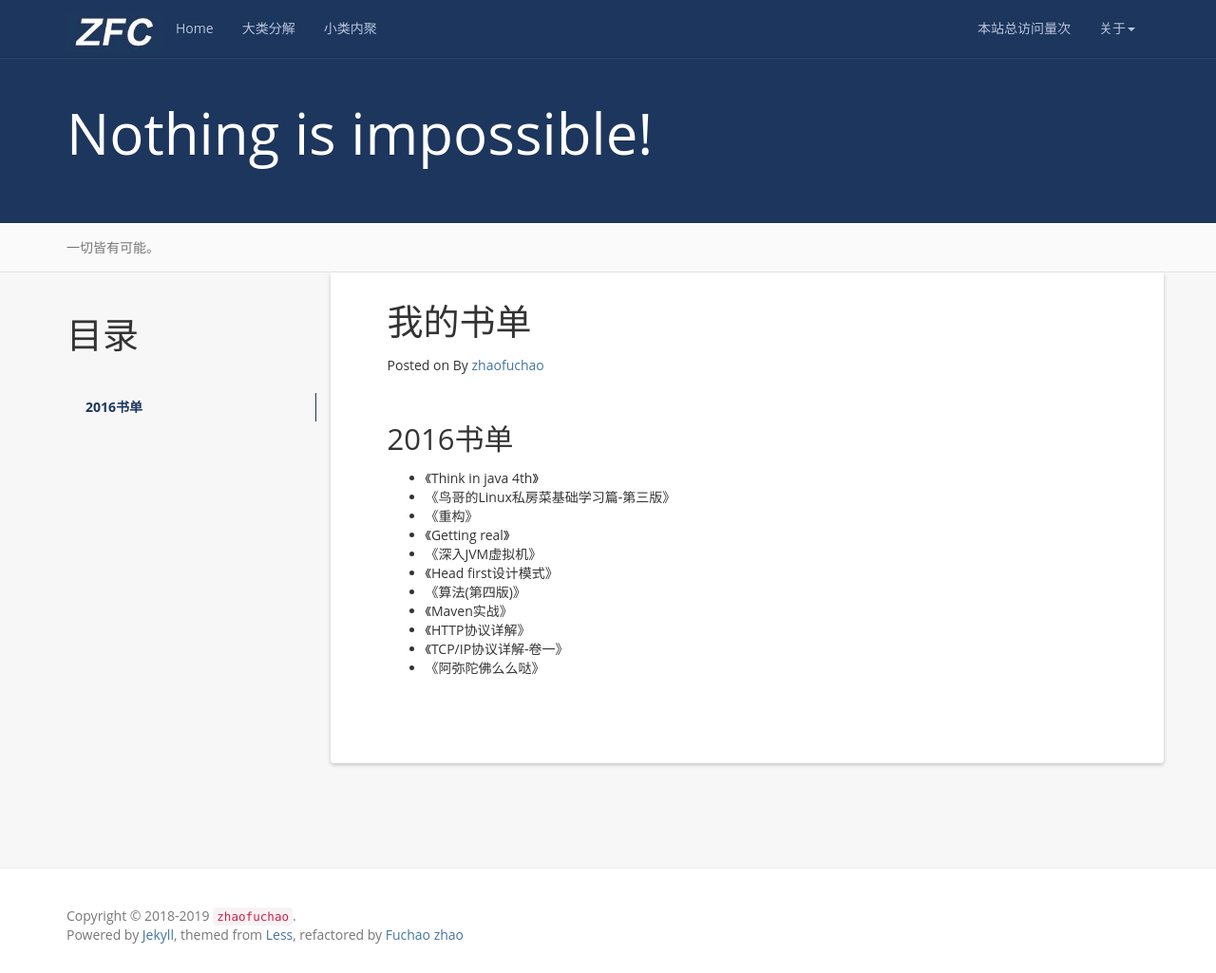
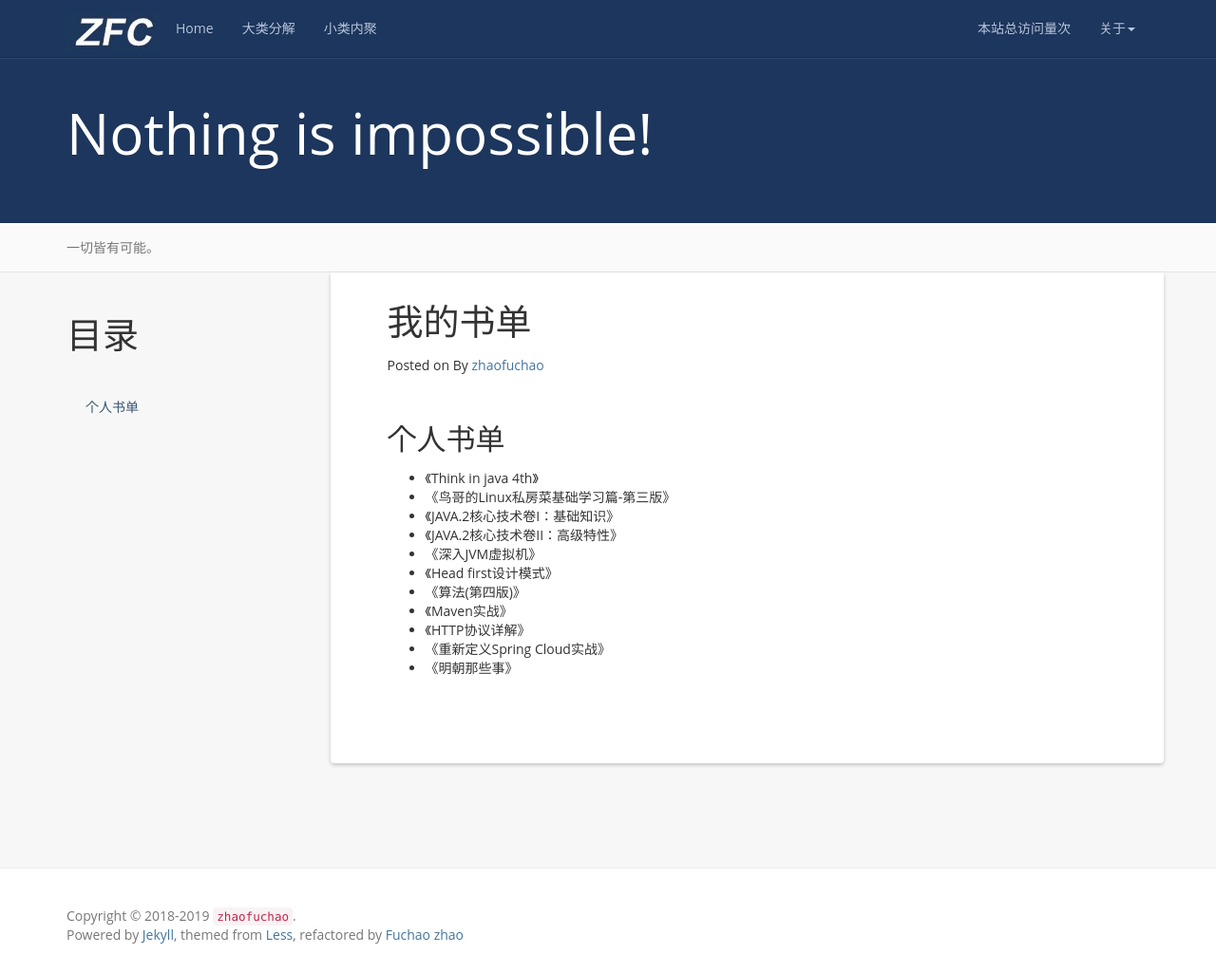
Before and after one commit to ZFCC/ZFCC.github.io, a Jekyll site: the page built from books.md, in a window 1280 px wide and 1025 px high. Shown: the whole window at 95% size. Built offline with Jekyll 4.4.1, drawn with Linux system fonts in a browser that asks for light colours; nearby versions of some CDN libraries; a script that is not in the unit is left out; comment, search, counter and statistics services are not loaded.

Commit message:
Update books.md

```diff
--- a/books.md
+++ b/books.md
@@ -9,17 +9,17 @@ permalink: /books/
 {:toc}
 
 
-2016书单
+个人书单
 -----------------------------------------------------------------
 
 + 《Think in java 4th》
 + 《鸟哥的Linux私房菜基础学习篇-第三版》
-+ 《重构》
-+ 《Getting real》
++ 《JAVA.2核心技术卷I：基础知识》
++ 《JAVA.2核心技术卷II：高级特性》
 + 《深入JVM虚拟机》
 + 《Head first设计模式》
 + 《算法(第四版)》
 + 《Maven实战》
 + 《HTTP协议详解》
-+ 《TCP/IP协议详解-卷一》
-+ 《阿弥陀佛么么哒》
++ 《重新定义Spring Cloud实战》
++ 《明朝那些事》
```
